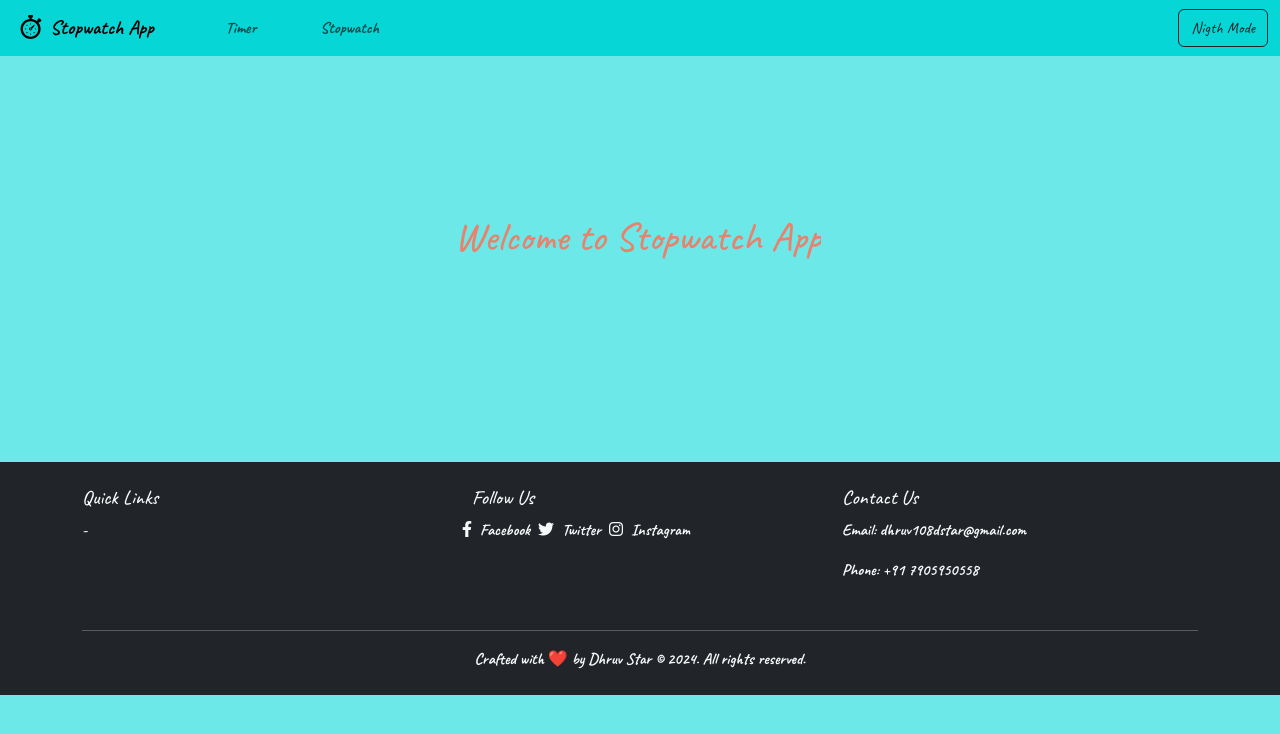
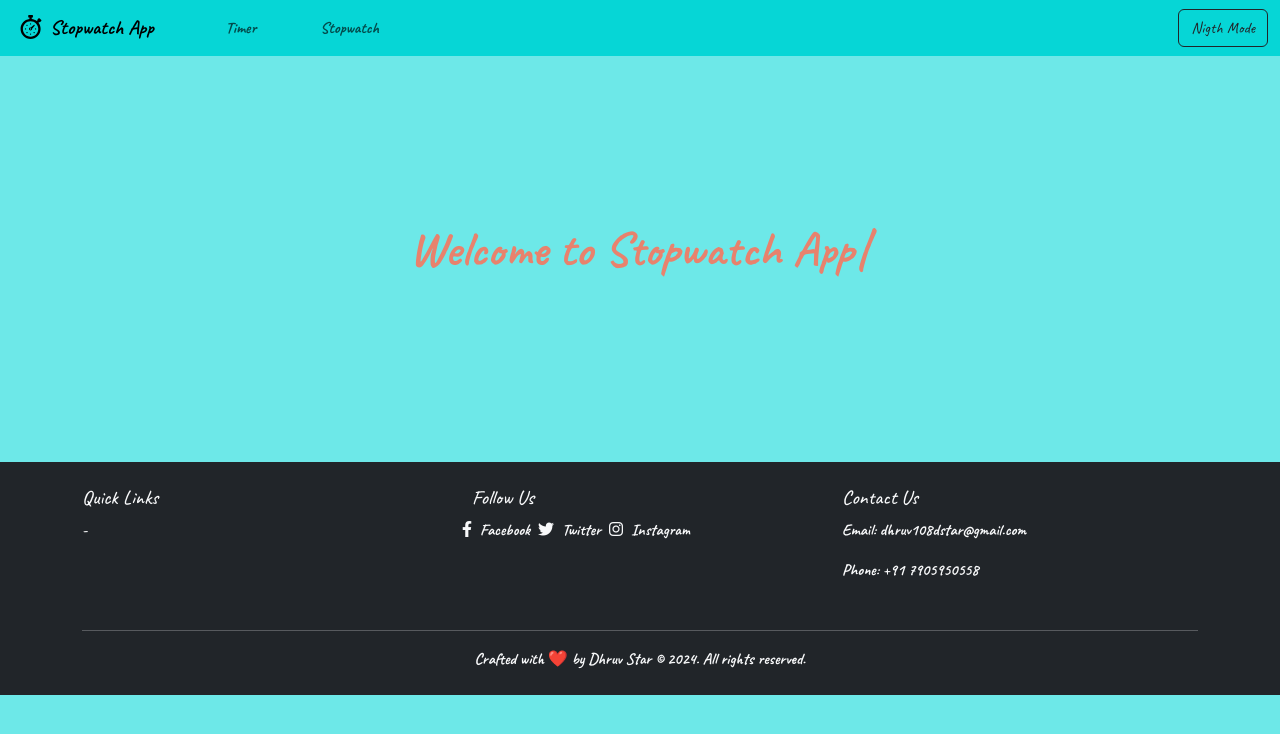
Before and after one commit to dhruv108dstar/Stopwatch, a React (Create React App) app: page / in a window 1280 px wide. Shown: the top 734 px of the page. Built offline with nearby package versions, Linux system fonts and the light colour scheme.

Commit message:
writing edit logic for timer

```diff
--- a/package.json
+++ b/package.json
@@ -9,6 +9,7 @@
     "react": "^18.3.1",
     "react-dom": "^18.3.1",
     "react-scripts": "5.0.1",
+    "typewriter-effect": "^2.21.0",
     "web-vitals": "^2.1.4"
   },
   "scripts": {
--- a/src/App.css
+++ b/src/App.css
@@ -57,6 +57,12 @@
   margin-bottom: 38px;
 }
 
+.auto-typewriter {
+  color: #e8826d;
+  margin-bottom: 21px;
+  font-size: xxx-large;
+}
+
 /* Typing animation */
 @keyframes typing {
   from {
--- a/src/App.js
+++ b/src/App.js
@@ -4,6 +4,7 @@ import Timer from "./Component/Timer";
 import Stopwatch from "./Component/Stopwatch";
 import StopwatchLogo from "./stopwatch-svgrepo-com.svg";
 import Footer from "./Component/Footer";
+import Typewriter from "typewriter-effect";
 
 function App() {
   const [isTimer, setIsTimer] = useState(false);
@@ -22,18 +23,22 @@ function App() {
     showHomeComponent(false);
   };
 
-  const showWelcomeComponent = ()=>{
+  const showWelcomeComponent = () => {
     setIsTimer(false);
     setIsStopwatch(false);
     showHomeComponent(true);
-  }
+  };
 
   return (
     <div className="App">
       <div>
         <nav className="navbar navbar-expand-lg bg-body-tertiary nav-bg-color">
           <div className="container-fluid">
-            <a className="navbar-brand ms-1" href="#" onClick={showWelcomeComponent}>
+            <a
+              className="navbar-brand ms-1"
+              href="#"
+              onClick={showWelcomeComponent}
+            >
               <img
                 src={StopwatchLogo}
                 alt="Logo"
@@ -54,7 +59,10 @@ function App() {
             >
               <span className="navbar-toggler-icon"></span>
             </button>
-            <div className="collapse navbar-collapse" id="navbarSupportedContent">
+            <div
+              className="collapse navbar-collapse"
+              id="navbarSupportedContent"
+            >
               <ul className="navbar-nav me-auto mb-2 mb-lg-0">
                 <li className="nav-item ms-5">
                   <a className="nav-link" onClick={() => showTimer()} href="#">
@@ -62,7 +70,11 @@ function App() {
                   </a>
                 </li>
                 <li className="nav-item ms-5">
-                  <a className="nav-link" onClick={() => showStopwatch()} href="#">
+                  <a
+                    className="nav-link"
+                    onClick={() => showStopwatch()}
+                    href="#"
+                  >
                     Stopwatch
                   </a>
                 </li>
@@ -75,13 +87,28 @@ function App() {
             </div>
           </div>
         </nav>
-        <div style={{margin: "auto",width: "80%",padding: "157px 157px 156px 157px"}}>
+        <div
+          style={{
+            margin: "auto",
+            width: "80%",
+            padding: "157px 157px 156px 157px",
+          }}
+        >
           {isTimer && <Timer />}
           {isStopwatch && <Stopwatch />}
-          {homeComponent &&
-          <div>
-          <h1 className="typewriter-effect">Welcome to Stopwatch App</h1>
-        </div>}
+          {homeComponent && (
+            <div
+            className="auto-typewriter">
+              {/*<h1 className="typewriter-effect">Welcome to Stopwatch App</h1>*/}
+              <Typewriter
+                options={{
+                  strings: ["Welcome to Stopwatch App", "Let's count the miles"],
+                  autoStart: true,
+                  loop: true,
+                }}
+              />
+            </div>
+          )}
         </div>
         <Footer />
       </div>
--- a/src/Component/Timer.js
+++ b/src/Component/Timer.js
@@ -7,7 +7,9 @@ function Timer (){
     const [timer,setTimer] = useState(120);
     const [isActive, setIsActive] = useState(false);
     const [isPause, setIsPause] = useState(true);
-    const [timeUp, setTimeUp] = useState(false)
+    const [timeUp, setTimeUp] = useState(false);
+    const [isInput, setIsInput] = useState(false)
+    const [editedTime, setEditedTime] = useState(120)
 
     useEffect(()=>{
         let intervalId;
@@ -34,31 +36,41 @@ function Timer (){
         if(isActive) {
             setIsActive(false);
             setIsPause(true);
+            setIsInput(false);
             console.log("isActive1 : "+isActive +" isPause1 : "+isPause);
         }else{
             setIsActive(true);
             setIsPause(false);
+            setIsInput(false);
             console.log("isActive : "+isActive + "isPause : "+isPause);
         }
     }
 
     const handleReset=()=>{
         setIsActive(false);
+        setIsInput(false);
         setTimer(120);
+    }
+
+    const handleEdit = ()=>{
+        console.log("handleEdit");
+        setIsInput(true);
     }
 
     const formatTime = (time) => {
         const min = String("0"+time/60).slice(0,2).padStart(2,0);
         const second = String(Math.floor(time % 60)).padStart(2,0);
         return `${min}:${second}`;
+        // placeholder="Enter the Timer in second"
       };
     return(
         <>
-            {!timeUp ? <h1>{formatTime(timer)}</h1> : <h1>Time Up</h1>}
+            {isInput ? <input className="" type="time" step="1" value={formatTime(editedTime)} onChange={(e)=>setEditedTime(e.target.value)} />:!timeUp ? <h1>{formatTime(timer)}</h1> : <h1>Time Up</h1>}
             {!timeUp?
                 <div>
-                    <button type="button" className="btn btn-success me-2" onClick={()=>handleStart()}>{!isActive ? "Start":"Pause"}</button>
-                    <button type="button" className="btn btn-danger ms-2" onClick={handleReset}>Reset</button>
+                    <button type="button" className="btn btn-success me-4" onChange={()=>handleStart()}>{!isActive ? "Start":"Pause"}</button>
+                    {!isInput && <button type="button" className="btn btn-success me-4" onClick={handleEdit}>Edit</button>}
+                    <button type="button" className="btn btn-danger" onClick={handleReset}>Reset</button>
                 </div>  :
                 <button type="button" className="btn btn-success" onClick={()=>setTimeUp(false)}>Ok</button>
             }
```
Also changed, not shown: 1 other file (tests, documents, lock files or other folders).
